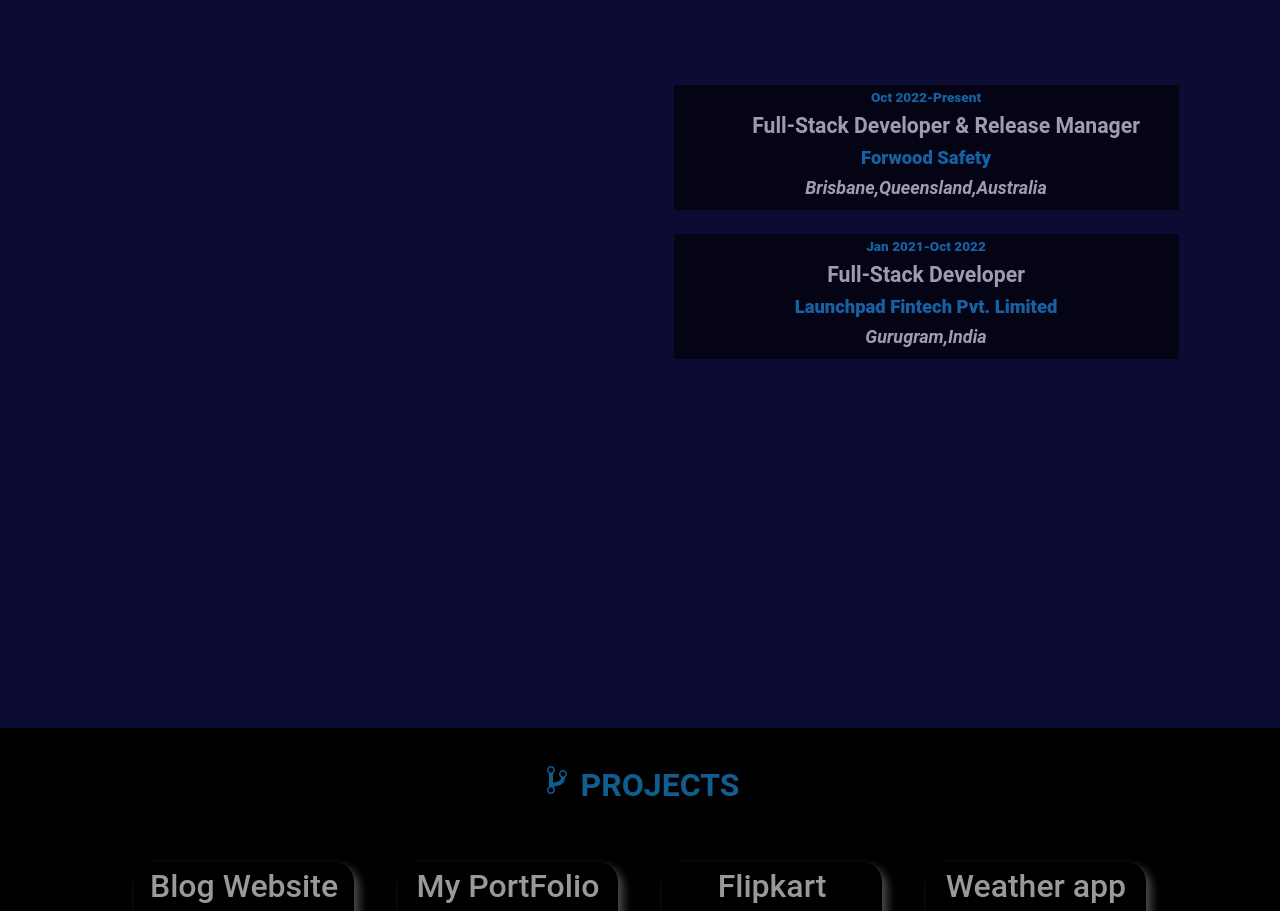
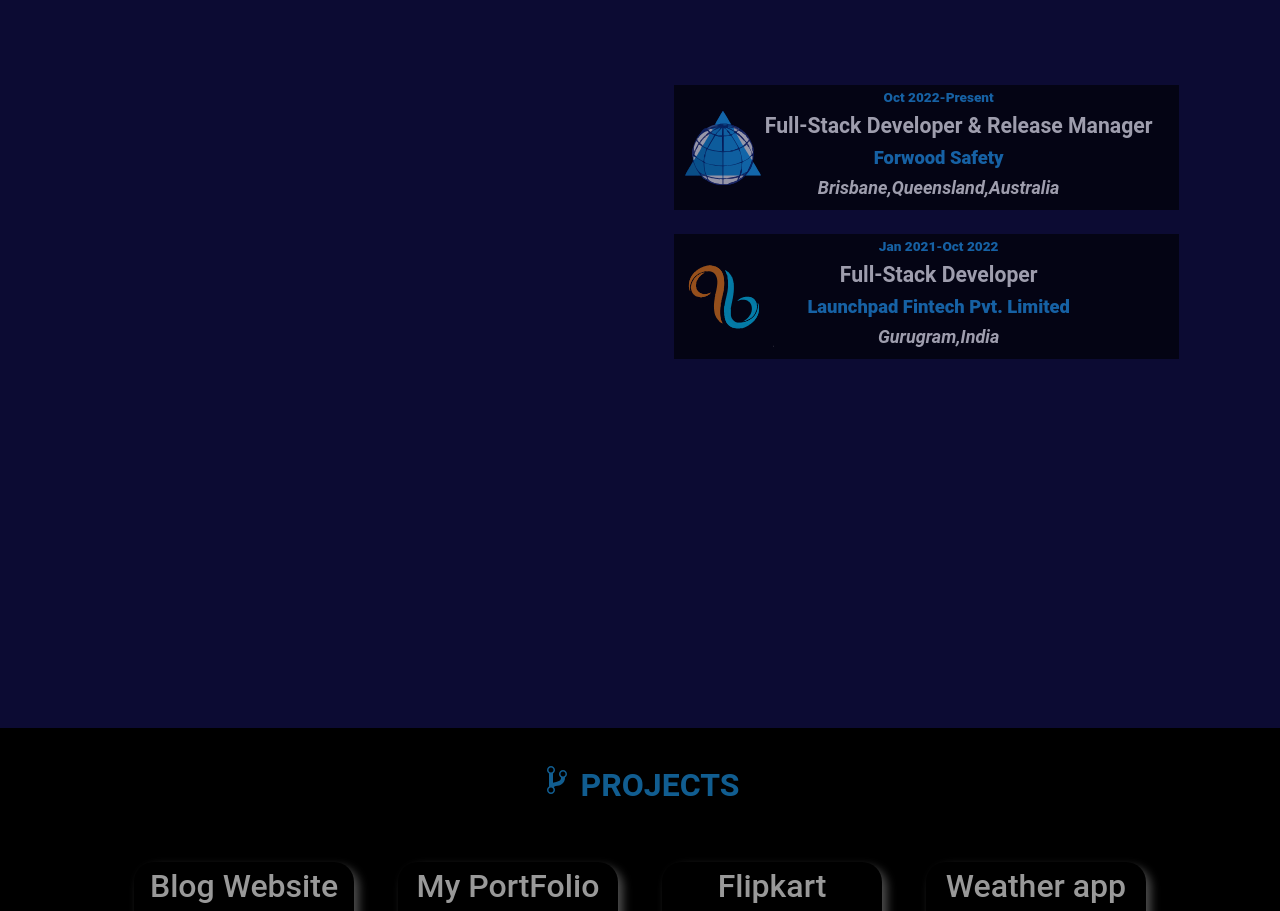
Before and after one commit to Rohit1204/Rohit1204.github.io, a plain HTML site: page index.html in a window 1280 px wide. Shown: the part 1632-2543 px from the top of the page. Drawn offline with nearby package versions, Linux system fonts and the light colour scheme; no server answers.

Commit message:
experience changes testing

```diff
--- a/index.html
+++ b/index.html
@@ -248,9 +248,9 @@
           <div id="lottie-container" class="lottie-container"></div>
         <div class="expirence-box">
         <div class="experience-details">
-          <!-- <div class="expcard-img" >
+          <div class="expcard-img" >
             <img src="assests/forwood.svg"  alt=""/>
-        </div> -->
+        </div>
           <div class="experience-content">
             <h6>Oct 2022-Present</h6>
             <h4 class="long-text">Full-Stack Developer & Release Manager</h4>
@@ -261,9 +261,9 @@
         <br/>
 
       <div class="experience-details">
-        <!-- <div class="expcard-img" >
+        <div class="expcard-img" >
           <img src="assests/bondsindia.svg"  alt=""/>
-      </div> -->
+      </div>
       <div class="experience-content">
           <h6>Jan 2021-Oct 2022</h6>
           <h4>Full-Stack Developer</h4>
```
